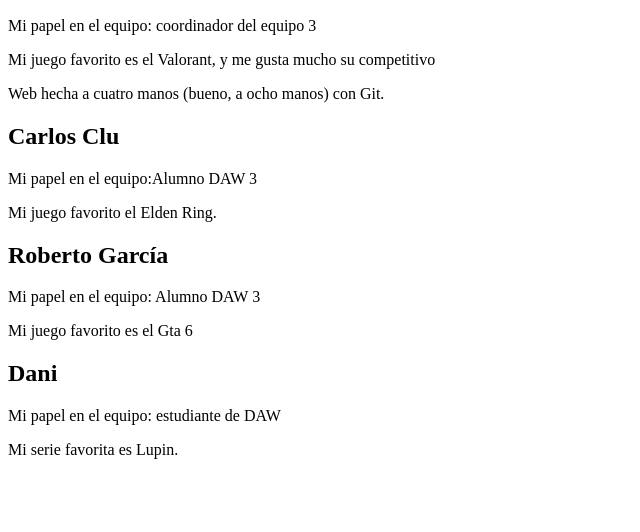
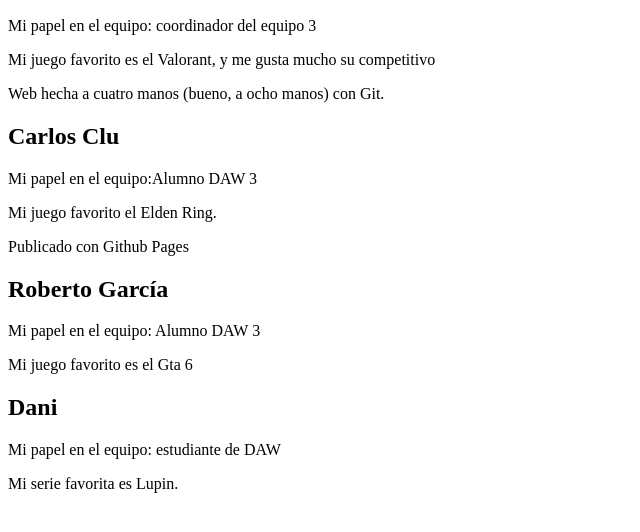
Before and after one commit to rostitch/Portal-equipo-3, a plain HTML site: page index.html in a window 1280 px wide. Shown: the part 110-642 px from the top of the page, without its empty margins (0-640 px from the left). Drawn offline with Linux system fonts and the light colour scheme.

Commit message:
Carlos celebra la publicación

```diff
--- a/index.html
+++ b/index.html
@@ -12,11 +12,11 @@
     <p>Mi juego favorito es el Valorant, y me gusta mucho su competitivo</p>
     </section>
     <p>Web hecha a cuatro manos (bueno, a ocho manos) con Git.</p>
-    <section>
  <section>
     <h2>Carlos Clu</h2>
     <p>Mi papel en el equipo:Alumno DAW 3</p>
     <p>Mi juego favorito el Elden Ring.</p>
+   <p>Publicado con Github Pages</p>
     </section>
  <section>
     <h2>Roberto García</h2>
```
